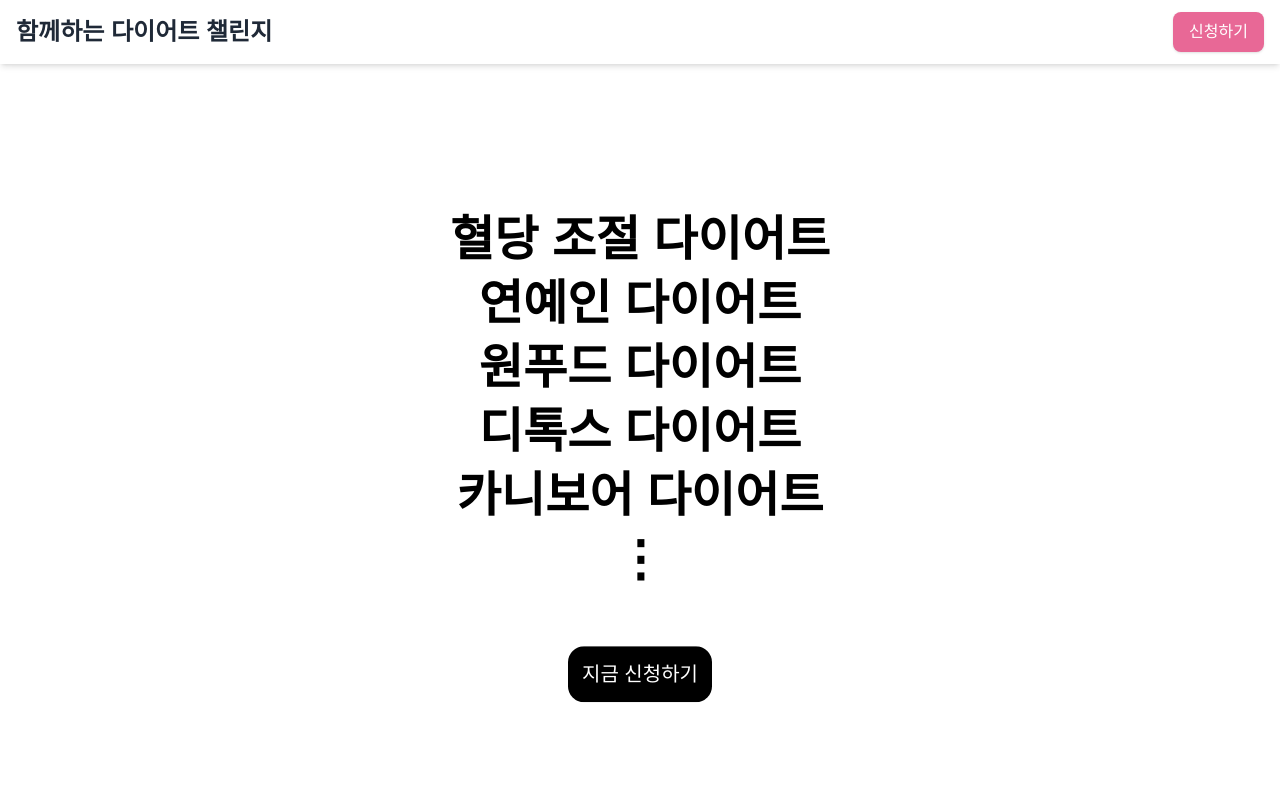
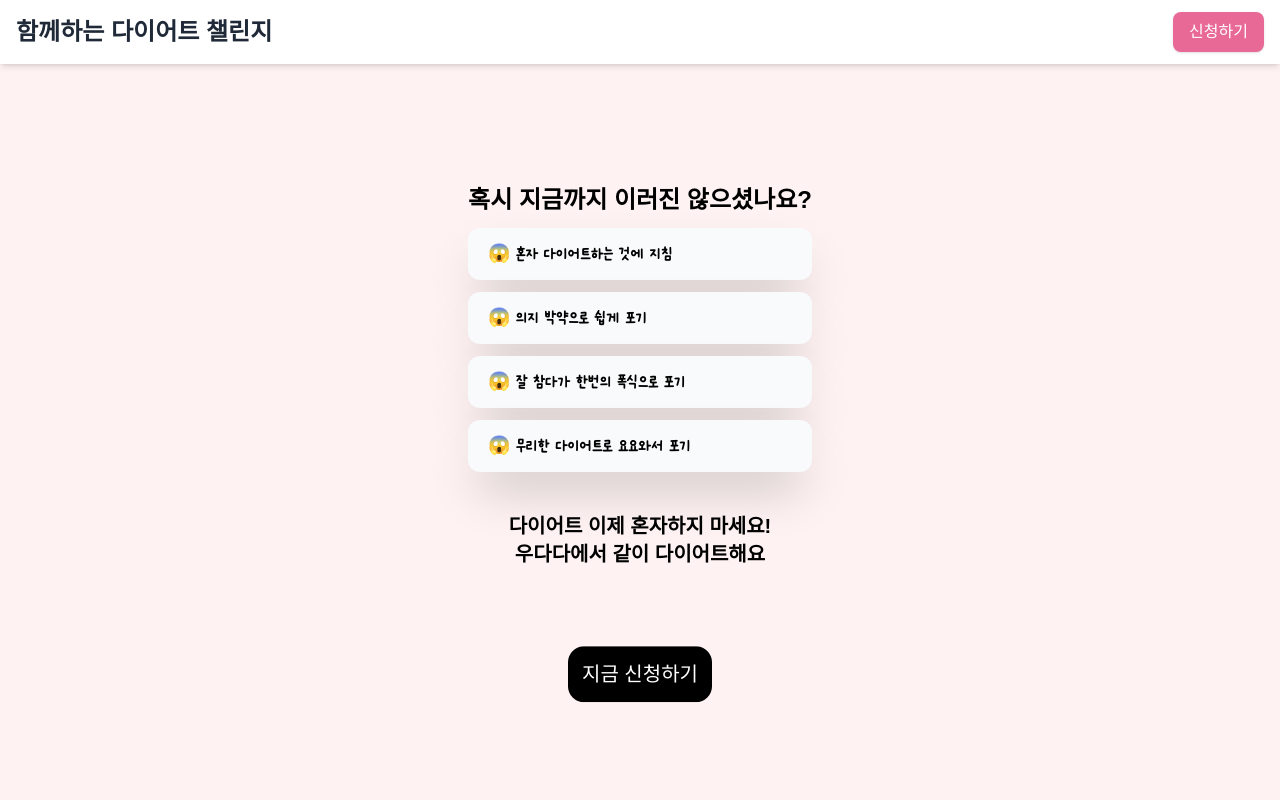
Before and after one commit to Hyeeji/landingpage, a Next.js app: page / in a window 1280 px wide. Shown: the top 800 px of the page. Built offline with nearby package versions, Linux system fonts and the light colour scheme.

Commit message:
feat: edit page

```diff
--- a/components/Message2.tsx
+++ b/components/Message2.tsx
@@ -10,19 +10,21 @@ const Message2 = () => {
         </p>
         <div className="flex flex-col font-[meetme]">
           <div className="flex flex-row mt-3 text-center bg-gray-50 rounded-xl py-3 px-5 shadow-2xl  text-lg">
-            <p>😱 의지 박약으로 쉽게 포기 하게 됨</p>
+            <p>😱 혼자 다이어트하는 것에 지침</p>
           </div>
           <div className="flex flex-row mt-3 text-center bg-gray-50 rounded-xl py-3 px-5 shadow-2xl  text-lg">
-            <p>😱 잘 참다가 한번의 폭식으로 포기 하게 됨</p>
+            <p>😱 의지 박약으로 쉽게 포기</p>
           </div>
           <div className="flex flex-row mt-3 text-center bg-gray-50 rounded-xl py-3 px-5 shadow-2xl  text-lg">
-            <p>😱 무리한 다이어트로 요요와서 포기 하게 됨</p>
+            <p>😱 잘 참다가 한번의 폭식으로 포기</p>
+          </div>
+          <div className="flex flex-row mt-3 text-center bg-gray-50 rounded-xl py-3 px-5 shadow-2xl  text-lg">
+            <p>😱 무리한 다이어트로 요요와서 포기</p>
           </div>
         </div>
         <div className="flex flex-col mt-10 mb-12 text-center font-semibold text-xl">
           <p>다이어트 이제 혼자하지 마세요!</p>
-          <p>함께하는 다이어트 챌린지에서</p>
-          <p>다른 참여자들과 같이 다이어트해요</p>
+          <p>우다다에서 같이 다이어트해요</p>
         </div>
       </div>
     </div>
--- a/pages/index.tsx
+++ b/pages/index.tsx
@@ -86,7 +86,7 @@ const Page = () => {
         </a>
       </header>
 
-      {[Intro, RemindText, Motivation, Game, GameResult, Research, Message2, Reviews, BenefitsText, Refund, Calories, Report, Recipe, Feed, ConfirmMission, Fee, FAQ].map(
+      {[Message2, Research, Reviews, BenefitsText, Refund, Calories, Report, Recipe, Feed, ConfirmMission, Fee, FAQ].map(
         (Component, index) => (
           <div
             ref={setRef(index)}
```
